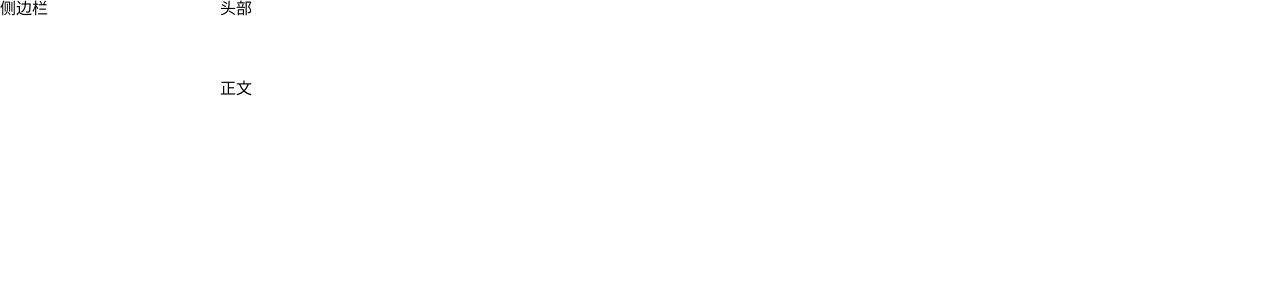
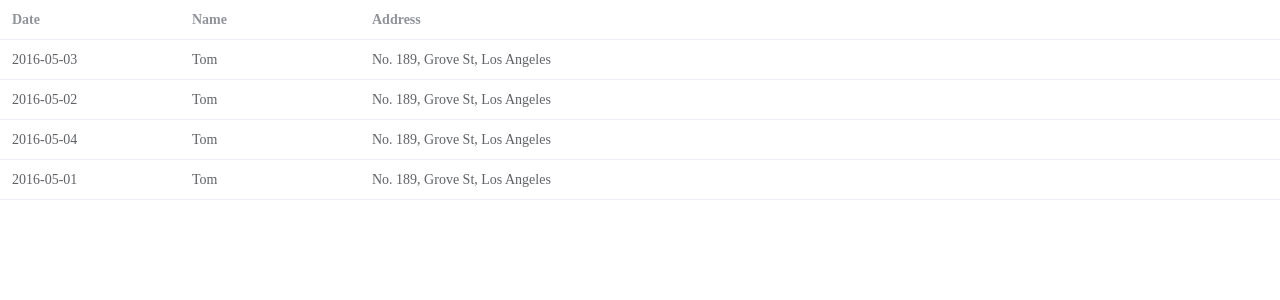
Before and after one commit to Caval1er/goodnotes, a Vue app: page / in a window 1280 px wide. Shown: the top 300 px of the page. Built offline with nearby package versions, Linux system fonts and the light colour scheme; no server answers.

Commit message:
feat: 🎸 表格视图基本结构完成，下一步完成逻辑功能

```diff
--- a/package.json
+++ b/package.json
@@ -10,6 +10,8 @@
     "prepare": "husky install"
   },
   "dependencies": {
+    "axios": "^1.2.0",
+    "default-passive-events": "^2.0.0",
     "element-plus": "^2.2.25",
     "eslint-config-prettier": "^8.5.0",
     "eslint-plugin-prettier": "^4.2.1",
--- a/src/App.vue
+++ b/src/App.vue
@@ -1,5 +1,9 @@
 <script setup>
 import { RouterView } from 'vue-router'
+import { getSingleCollectionById } from '@/api/collection/index'
+getSingleCollectionById(1, 1).then((res) => {
+  console.log(res)
+})
 </script>
 
 <template>
--- /dev/null
+++ b/src/api/collection/index.js
@@ -0,0 +1,12 @@
+import httpRequest from '@/request/index'
+
+export function getSingleCollectionById(id, userId) {
+  return httpRequest({
+    url: 'collections/getSingleCollection',
+    method: 'post',
+    params: {
+      id,
+      userId,
+    },
+  })
+}
--- a/src/main.js
+++ b/src/main.js
@@ -5,6 +5,7 @@ import App from './App.vue'
 import router from './router'
 
 import '@/assets/main.scss'
+import 'default-passive-events'
 
 const app = createApp(App)
 
--- /dev/null
+++ b/src/request/index.js
@@ -0,0 +1,15 @@
+import axios from 'axios'
+
+const service = axios.create({
+  baseURL: '/api',
+  timeout: 5000,
+})
+//请求拦截器
+service.interceptors.request.use()
+//响应拦截器
+service.interceptors.response.use((response) => {
+  if (response.data.code !== 0) {
+    return response.data.data
+  }
+})
+export default service
--- a/src/router/index.js
+++ b/src/router/index.js
@@ -7,6 +7,11 @@ const router = createRouter({
       name: 'Home',
       component: () => import('@/views/Home/index.vue'),
     },
+    {
+      path: '/table',
+      name: 'Tome',
+      component: () => import('@/views/Table/index.vue'),
+    },
   ],
 })
 
--- a/src/views/Home/index.vue
+++ b/src/views/Home/index.vue
@@ -1,4 +1,4 @@
-<template>
+<!-- <template>
   <el-container class="layout-container">
     <el-aside width="200px">
       <el-scrollbar> 侧边栏 </el-scrollbar>
@@ -16,4 +16,55 @@
 .layout-container {
   height: 300px;
 }
-</style>
+</style> -->
+<template>
+  <el-table
+    :data="tableData"
+    style="width: 100%"
+    @cell-click="onhandle"
+    row-key="id"
+  >
+    <el-table-column prop="date" label="Date" width="180">
+      <template #default="scope">
+        <el-input v-if="scope.row.isSelected" v-model="scope.row.date" />
+        <span>{{ scope.row.date }}</span>
+      </template>
+    </el-table-column>
+
+    <el-table-column prop="name" label="Name" width="180" />
+    <el-table-column prop="address" label="Address" />
+  </el-table>
+</template>
+
+<script setup>
+const tableData = [
+  {
+    id: 1,
+    date: '2016-05-03',
+    name: 'Tom',
+    address: 'No. 189, Grove St, Los Angeles',
+  },
+  {
+    id: 2,
+    date: '2016-05-02',
+    name: 'Tom',
+    address: 'No. 189, Grove St, Los Angeles',
+  },
+  {
+    id: 3,
+    date: '2016-05-04',
+    name: 'Tom',
+    address: 'No. 189, Grove St, Los Angeles',
+  },
+  {
+    id: 4,
+    date: '2016-05-01',
+    name: 'Tom',
+    address: 'No. 189, Grove St, Los Angeles',
+  },
+]
+const onhandle = (row, column, cell, event) => {
+  console.log(row, column, cell, event)
+  console.log(row.show)
+}
+</script>
--- /dev/null
+++ b/src/views/Table/index.vue
@@ -0,0 +1,110 @@
+<template>
+  <div class="table-container">
+    <el-table :data="tableData" stripe style="width: 100%">
+      <el-table-column
+        v-for="column in tableColumnScheme"
+        :column-key="column.name"
+        :key="column.name"
+        :prop="column.name"
+        :label="toFristLetterUpper(column.name)"
+      >
+        <template #default="scope">
+          <template v-if="column.type === 'Date'">
+            <el-date-picker
+              v-model="scope.row[column.name]"
+              type="datetime"
+              placeholder="Select date and time"
+            />
+          </template>
+          <template
+            v-else-if="
+              column.type === 'Single_Select' || column.type === 'Multip_Select'
+            "
+          >
+            <el-select
+              v-model="scope.row[column.name]"
+              :multiple="column.type === 'Multip_Select'"
+            >
+              <el-option
+                v-for="item in column.options"
+                :key="item.id"
+                :name="item.label"
+                :value="item.value"
+              ></el-option>
+            </el-select>
+          </template>
+          <template v-else-if="column.type === 'Number'">
+            <el-input-number
+              v-model="scope.row[column.name]"
+              controls-position="right"
+            />
+          </template>
+          <template v-else-if="column.type === 'Email'">
+            <el-input v-model="scope.row[column.name]" type="email" />
+          </template>
+          <template v-else-if="column.type === 'Url'">
+            <el-input v-model="scope.row[column.name]" type="url" />
+          </template>
+          <template v-else-if="column.type === 'Text'">
+            <el-input v-model="scope.row[column.name]" type="text" />
+          </template>
+          <template v-else-if="column.type === 'Checkbox'">
+            <el-checkbox v-model="scope.row[column.name]" size="large" />
+          </template>
+        </template>
+      </el-table-column>
+    </el-table>
+  </div>
+</template>
+
+<script setup>
+import { reactive } from 'vue'
+import { getSingleCollectionById } from '@/api/collection/index'
+const tableColumnScheme = reactive([])
+const tableData = reactive([
+  {
+    date: '2022-12-01 17:46:38',
+    title: 'title1',
+    tags: '',
+    number: 0,
+    email: '',
+    url: '',
+    text: '',
+  },
+  {
+    date: '2022-12-01 17:46:36',
+    title: 'title2',
+    tags: '',
+    number: 0,
+    email: '',
+    url: '',
+    text: '',
+  },
+  {
+    date: '2022-12-01 17:46:38',
+    title: 'title3',
+    tags: '',
+    number: 0,
+    email: '',
+    url: '',
+    text: '',
+  },
+  {
+    date: '2022-12-01 17:46:38',
+    title: 'title4',
+    tags: '',
+    number: 0,
+    email: '',
+    url: '',
+    text: '',
+  },
+])
+getSingleCollectionById(1, 1).then((res) => {
+  tableColumnScheme.push(...JSON.parse(res.schema))
+})
+const toFristLetterUpper = (s) => {
+  return s.replace(s.charAt(0), s.charAt(0).toUpperCase())
+}
+</script>
+
+<style lang="scss" scoped></style>
--- a/vite.config.js
+++ b/vite.config.js
@@ -21,4 +21,13 @@ export default defineConfig({
       '@': fileURLToPath(new URL('./src', import.meta.url)),
     },
   },
+  server: {
+    proxy: {
+      '/api': {
+        target: 'http://localhost:8080/notes/api/',
+        changeOrigin: true,
+        rewrite: (path) => path.replace(/^\/api/, ''),
+      },
+    },
+  },
 })
```
Also changed, not shown: components.d.ts (+10 -0 lines), src/views/Table/ColumnItem.vue (added, +25 -0 lines), 1 other file (tests, documents, lock files or other folders).
